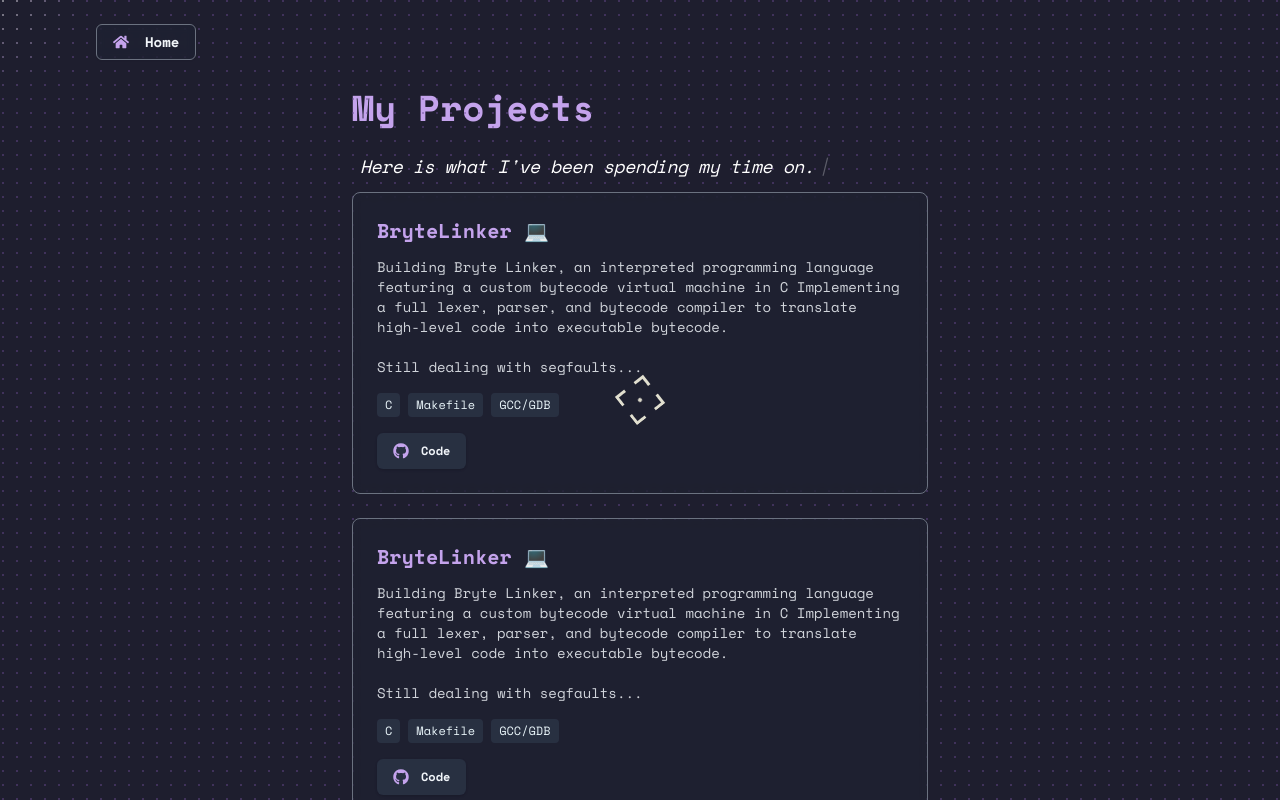
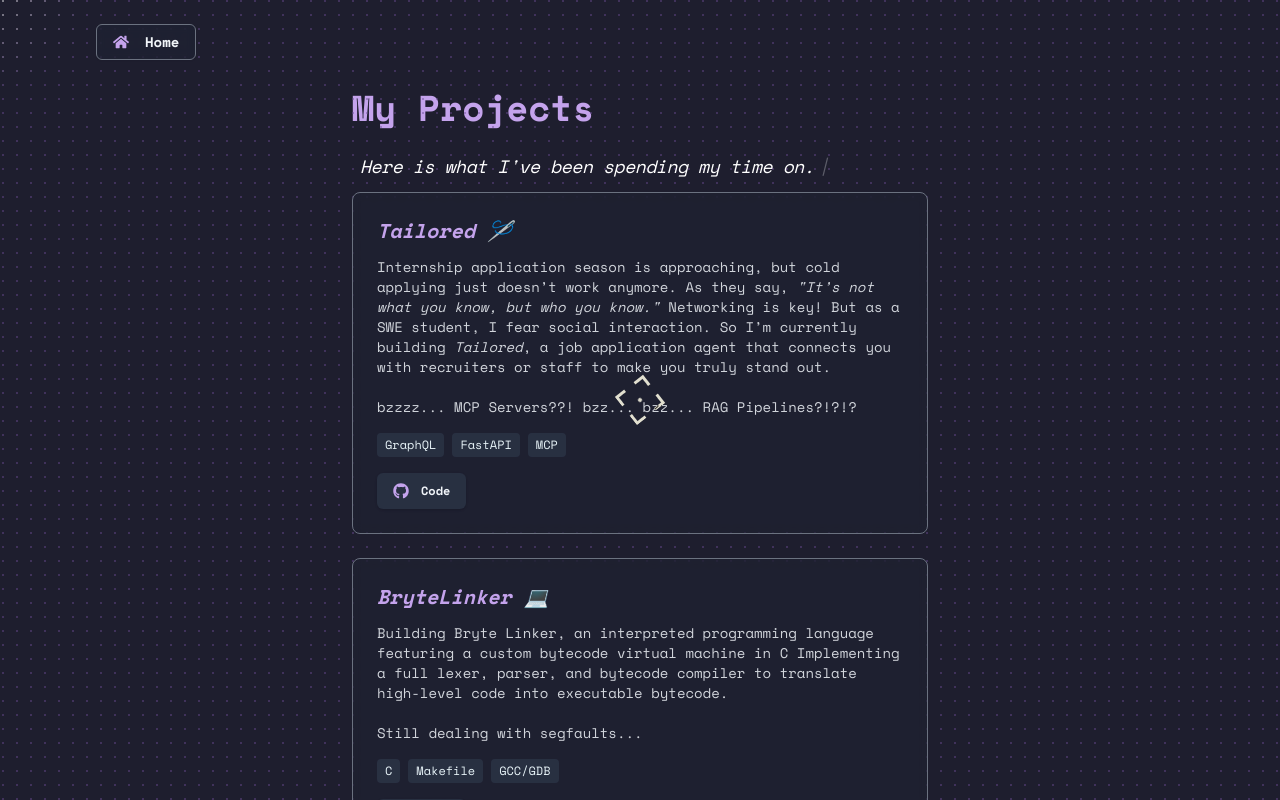
Before and after one commit to Blynkosaur/personal-portfolio-v2, a Next.js app: page /projects in a window 1280 px wide. Shown: the top 800 px of the page. Built offline with nearby package versions, Linux system fonts and the light colour scheme.

Commit message:
new project: tailored

```diff
--- a/src/app/projects/page.js
+++ b/src/app/projects/page.js
@@ -135,31 +135,38 @@ export default function Projects() {
           style={{ border: "1px solid #6b7280" }}
         >
           <h3
-            className="text-xl font-semibold mb-3"
+            className="text-xl italic font-semibold mb-3"
             style={{
               color: "#c4a3ec",
               fontFamily: "var(--font-space-mono), 'Courier New', monospace",
               fontWeight: "700",
             }}
           >
-            BryteLinker 💻
+            Tailored 🪡
           </h3>
           <p className="text-gray-300 text-sm mb-4">
-            Building Bryte Linker, an interpreted programming language featuring
-            a custom bytecode virtual machine in C Implementing a full lexer,
-            parser, and bytecode compiler to translate high-level code into
-            executable bytecode.
+            Internship application season is approaching, but cold applying just
+            doesn’t work anymore. As they say,{" "}
+            <span className="italic">
+              &quot;It’s not what you know, but who you know.&quot;
+            </span>{" "}
+            Networking is key! But as a SWE student, I fear social interaction.
+            So I’m currently building <span className="italic">Tailored</span>,
+            a job application agent that connects you with recruiters or staff
+            to make you truly stand out.
             <br />
             <br />
-            Still dealing with segfaults...
+            bzzzz... MCP Servers??! bzz... bzz... RAG Pipelines?!?!?
           </p>
           <div className="flex gap-2 mb-4">
-            <span className="text-xs bg-slate-700/50 px-2 py-1 rounded">C</span>
             <span className="text-xs bg-slate-700/50 px-2 py-1 rounded">
-              Makefile
+              GraphQL
             </span>
             <span className="text-xs bg-slate-700/50 px-2 py-1 rounded">
-              GCC/GDB
+              FastAPI
+            </span>
+            <span className="text-xs bg-slate-700/50 px-2 py-1 rounded">
+              MCP
             </span>
           </div>
           <div className="flex gap-2">
@@ -168,7 +175,7 @@ export default function Projects() {
               asChild
             >
               <a
-                href="https://github.com/Blynkosaur/BryteLinker"
+                href="https://github.com/Blynkosaur/Tailored"
                 target="_blank"
                 rel="noopener noreferrer"
               >
@@ -183,7 +190,7 @@ export default function Projects() {
           style={{ border: "1px solid #6b7280" }}
         >
           <h3
-            className="text-xl font-semibold mb-3"
+            className="text-xl italic font-semibold mb-3"
             style={{
               color: "#c4a3ec",
               fontFamily: "var(--font-space-mono), 'Courier New', monospace",
@@ -233,7 +240,7 @@ export default function Projects() {
           style={{ border: "1px solid #6b7280" }}
         >
           <h3
-            className="text-xl font-semibold mb-3"
+            className="text-xl italic font-semibold mb-3"
             style={{
               color: "#c4a3ec",
               fontFamily: "var(--font-space-mono), 'Courier New', monospace",
@@ -285,7 +292,7 @@ export default function Projects() {
           style={{ border: "1px solid #6b7280" }}
         >
           <h3
-            className="text-xl font-semibold mb-3"
+            className="text-xl italic font-semibold mb-3"
             style={{
               color: "#c4a3ec",
               fontFamily: "var(--font-space-mono), 'Courier New', monospace",
```
